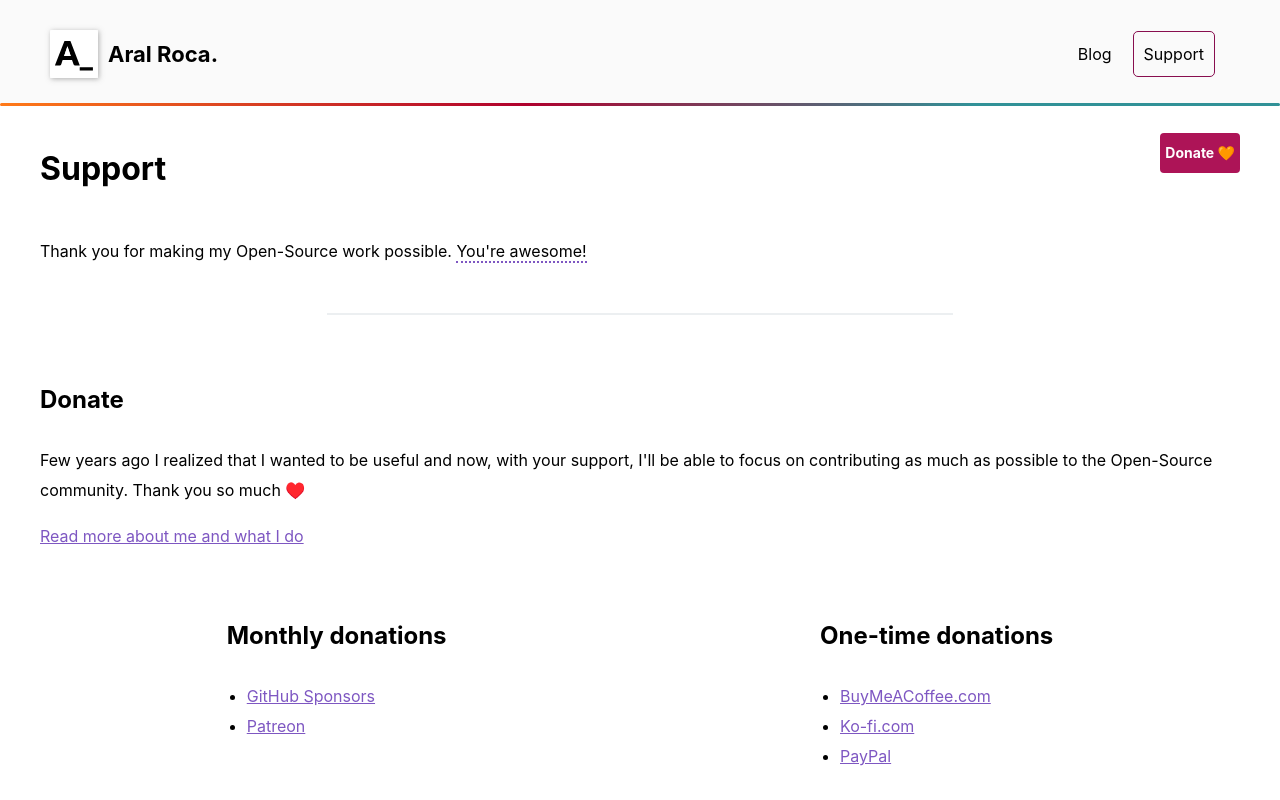
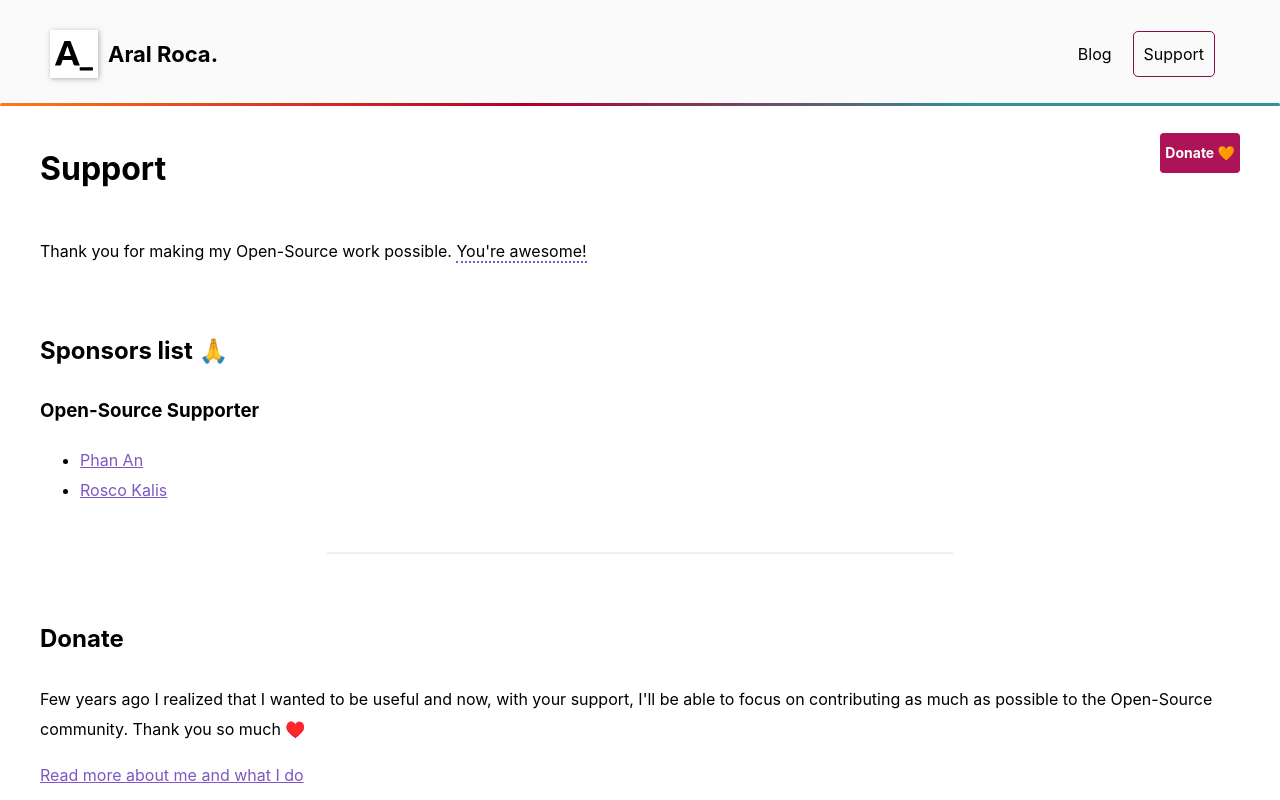
Before and after one commit to aralroca/aralroca.com, a Next.js app: page /thanks in a window 1280 px wide. Shown: the top 800 px of the page. Built offline with nearby package versions, Linux system fonts and the light colour scheme.

Commit message:
Update thanks

```diff
--- a/pages/thanks.js
+++ b/pages/thanks.js
@@ -24,7 +24,23 @@ export default function Supporters() {
         <u>You're awesome!</u>
       </p>
 
-      {/* <h2>Sponsors list</h2>
+      <h2>Sponsors list 🙏</h2>
+
+      <h3>Open-Source Supporter</h3>
+      <ul>
+        <li>
+          <a href="https://github.com/phanan" target="_blank">
+            Phan An
+          </a>
+        </li>
+        <li>
+          <a href="https://github.com/rkalis" target="_blank">
+            Rosco Kalis
+          </a>
+        </li>
+      </ul>
+
+      {/*}
 
       <h3>🌕 Platinum</h3>
       <em>None.</em>
@@ -42,8 +58,6 @@ export default function Supporters() {
       <h3>Top Supporters</h3>
       <em>None.</em>
 
-      <h3>Open-Source Supporter</h3>
-      <em>None.</em>
 
       <h3>Supporters</h3>
       <em>None.</em> */}
```
